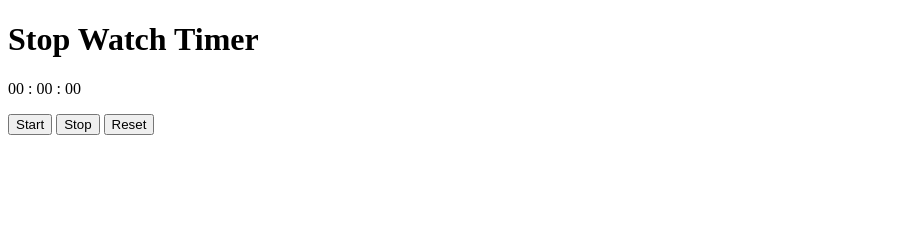
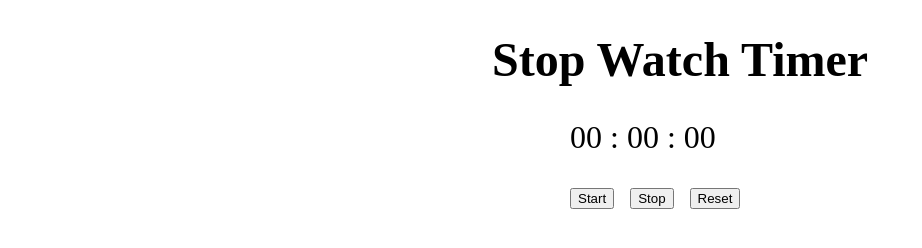
Before and after one commit to aksingh-77/Stop-Watch, a plain HTML site: page index.html in a window 1280 px wide. Shown: the whole page, without its empty margins (0-922 px from the left). Drawn offline with Linux system fonts and the light colour scheme.

Commit message:
Add css to html

```diff
--- a/style.css
+++ b/style.css
@@ -1,3 +1,23 @@
 .container{
-    justify-content: center;
+    margin-left: 50vw;
+    transform: translateX(-25%);
 }
+
+.heading-1{
+    font-size: 3rem;
+}
+
+.para{
+    font-size: 2rem;
+    display: flex;
+    margin-left: 50%;
+    transform: translateX(-75%);
+}
+
+.btn-container{
+    font-size: 2rem;
+    display: flex;
+    margin-left: 50%;
+    transform: translateX(-75%);
+    gap: 1rem;
+}
```
